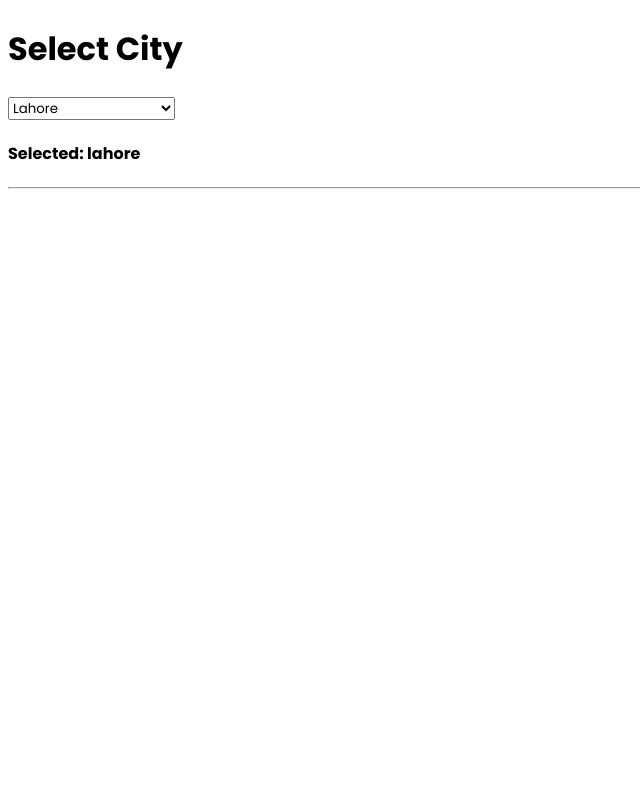
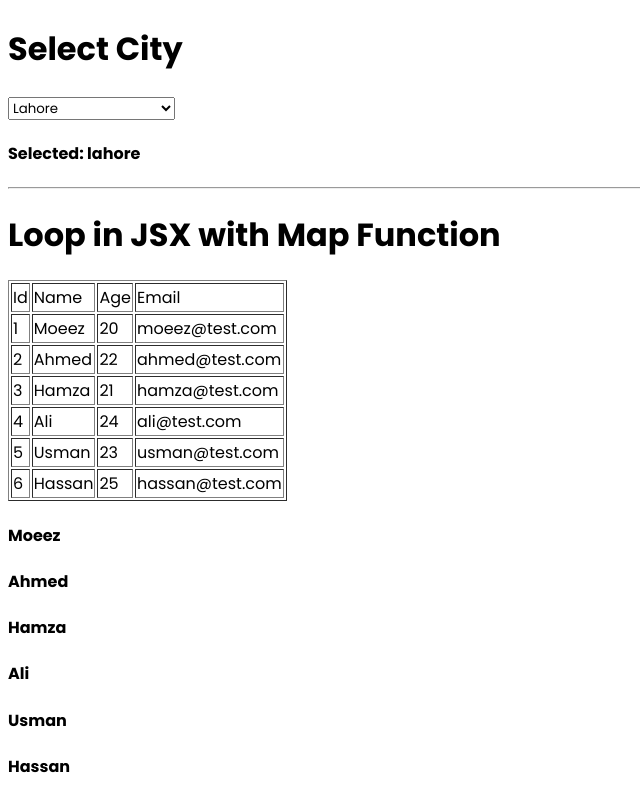
Before and after one commit to MoeezAhmed-Developer/React-Course, a React (Vite) app: page / in a window 1280 px wide. Shown: the part 4120-4920 px from the top of the page, without its empty margins (0-640 px from the left). Before the commit the page ends 4317 px from the top, so only its background shows below. Built offline with nearby package versions, Linux system fonts and the light colour scheme.

Commit message:
feat: add Loop component to display user data with mapping

```diff
--- a/src/App.jsx
+++ b/src/App.jsx
@@ -14,6 +14,7 @@ import Skills from "./components/Skills";
 import TestComponent from "./components/Test";
 import Radio from "./components/radio";
 import Dropdown from "./components/Dropdown";
+import Loop from "./components/Loop";
 
 function App() {
   let x = 0;
@@ -74,6 +75,7 @@ function App() {
       <Radio />
       <Dropdown />
       <hr />
+      <Loop />
     </>
   );
 }
--- /dev/null
+++ b/src/components/Loop.jsx
@@ -0,0 +1,44 @@
+function Loop() {
+  const userData = [
+    { name: "Moeez", email: "moeez@test.com", age: 20, id: 1 },
+    { name: "Ahmed", email: "ahmed@test.com", age: 22, id: 2 },
+    { name: "Hamza", email: "hamza@test.com", age: 21, id: 3 },
+    { name: "Ali", email: "ali@test.com", age: 24, id: 4 },
+    { name: "Usman", email: "usman@test.com", age: 23, id: 5 },
+    { name: "Hassan", email: "hassan@test.com", age: 25, id: 6 },
+  ];
+
+  return (
+    <div>
+      <h1>Loop in JSX with Map Function</h1>
+      <table border={"1"}>
+        <thead>
+          <tr>
+            <td>Id</td>
+            <td>Name</td>
+            <td>Age</td>
+            <td>Email</td>
+          </tr>
+        </thead>
+        <tbody>
+          {userData.map((user) => {
+            return (
+              <tr key={user.id}>
+                <td>{user.id}</td>
+                <td>{user.name}</td>
+                <td>{user.age}</td>
+                <td>{user.email}</td>
+              </tr>
+            );
+          })}
+        </tbody>
+      </table>
+
+      {userData.map((user, idx) => {
+        return <h4 key={idx}>{user.name}</h4>;
+      })}
+    </div>
+  );
+}
+
+export default Loop;
```
